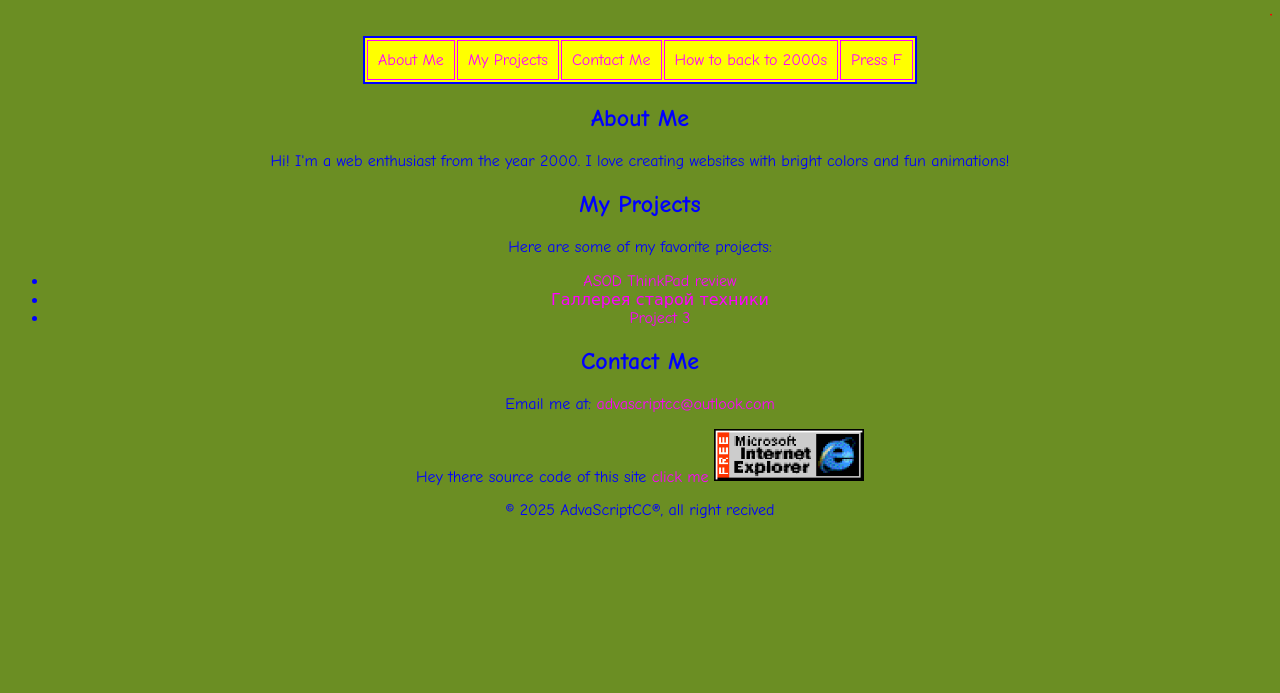
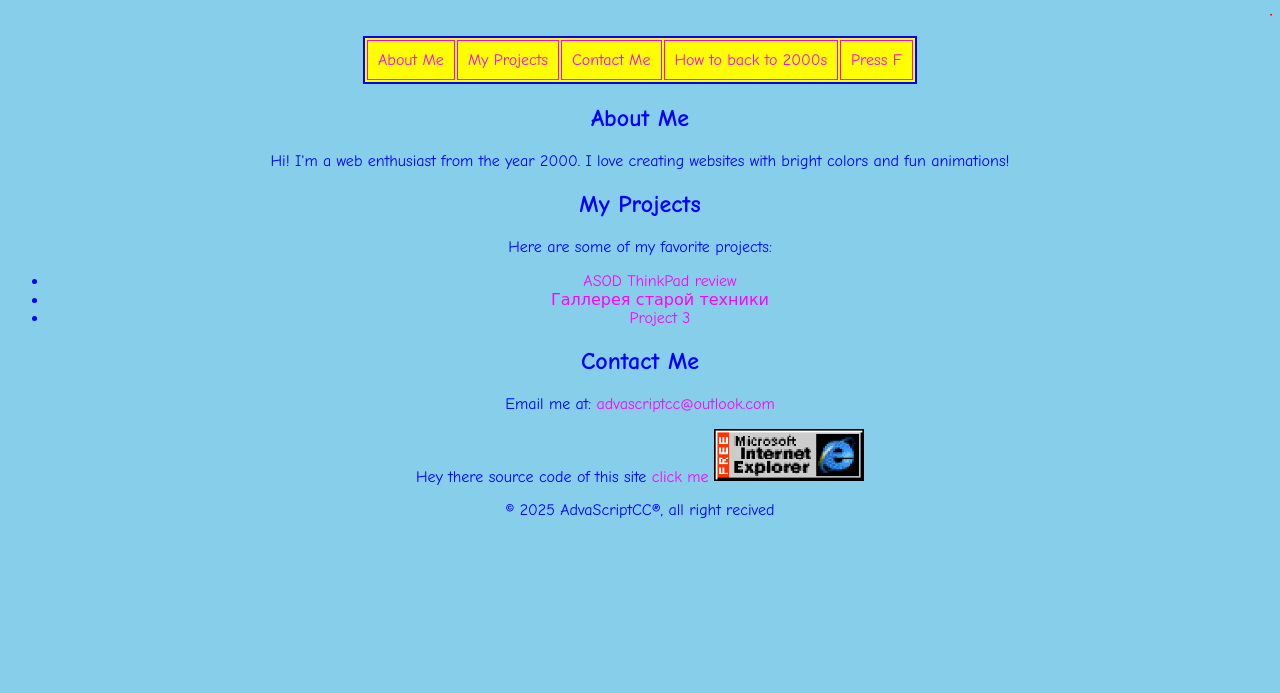
Before and after one commit to YaroslaPenskoe/AdvaScriptCColdsite, a plain HTML site: page index.html in a window 1280 px wide. Shown: the part 107-800 px from the top of the page. Drawn offline with Linux system fonts and the light colour scheme.

Commit message:
Update index.html
- Изменен цвет

```diff
--- a/index.html
+++ b/index.html
@@ -6,7 +6,7 @@ t<!DOCTYPE html>
     <title>Welcome to My 2000s Style Website!</title>
     <style>
         body {
-            background-color: #6B8E23; /* Bright green background */
+            background-color: #87CEEB; /* Bright green background */
             font-family: 'Comic Sans MS', cursive, sans-serif; /* Comic Sans font */
             color: #0000FF; /* Blue text */
             text-align: center;
```
